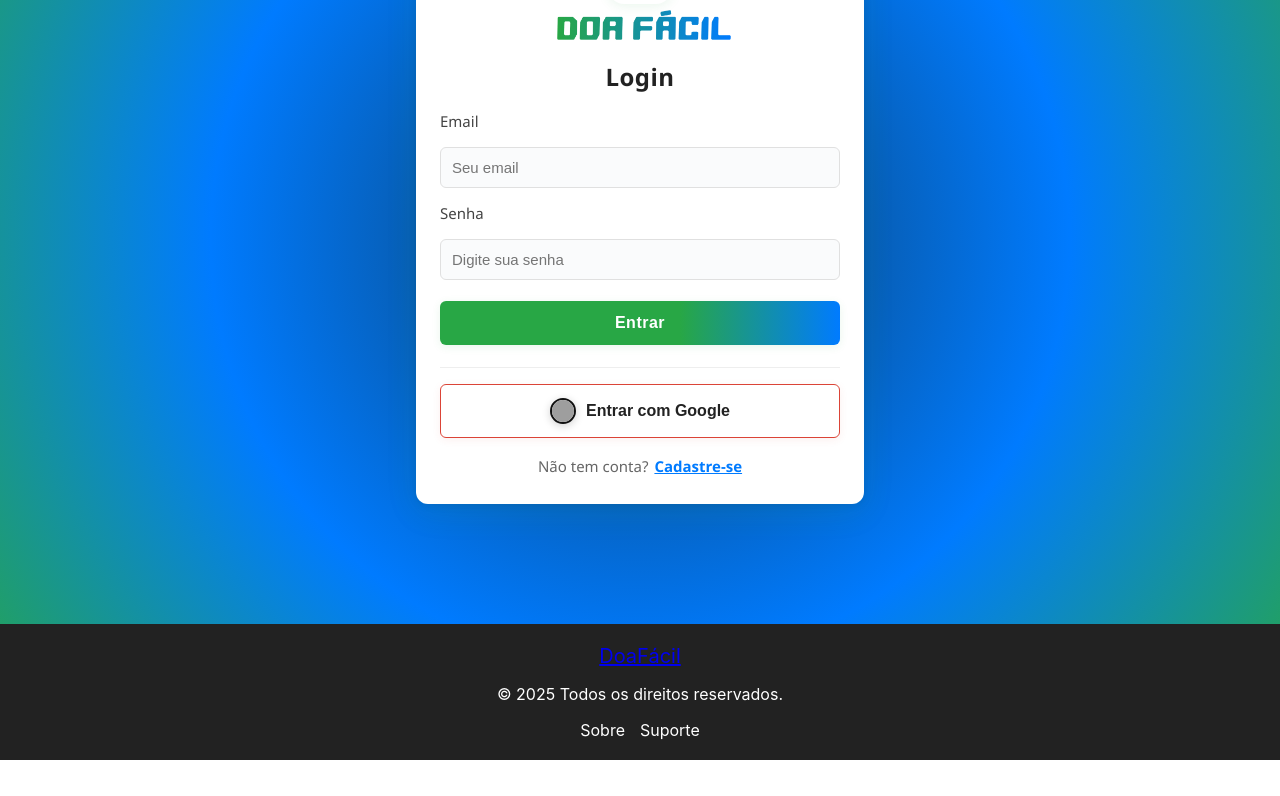
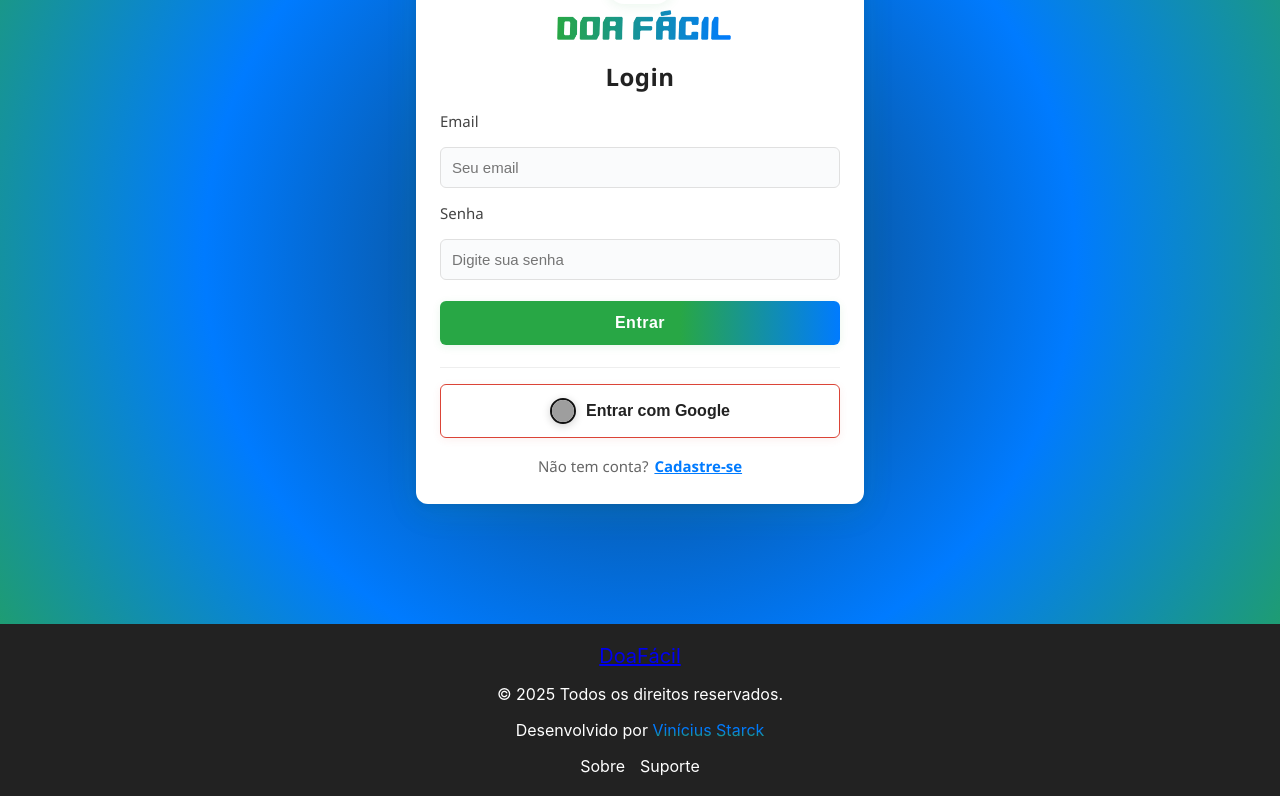
Before and after one commit to Vini-Starck/DoaFacil, a React (Create React App) app: page /login in a window 1280 px wide. Shown: the part 284-1080 px from the top of the page. Before the commit the page ends 1044 px from the top, so only its background shows below. Built offline with nearby package versions, Linux system fonts and the light colour scheme; no server answers; grey boxes are pictures that could not be loaded.

Commit message:
Selo Starck no Footer + link portifolio

```diff
--- a/src/components/Footer.js
+++ b/src/components/Footer.js
@@ -12,7 +12,9 @@ const Footer = () => {
         </Link>
       </div>
       <p>© {new Date().getFullYear()} Todos os direitos reservados.</p>
-      <div className="footer-links"> {/* Apply the 'footer-links' class */}
+      <p>Desenvolvido por <a href="https://starck-portifolio.web.app/" target="_blank" rel="noopener noreferrer" style={{ background: 'linear-gradient(#007bff 52%, #28a745 100%)', WebkitBackgroundClip: 'text', WebkitTextFillColor: 'transparent' }}>Vinícius Starck</a></p>
+
+      <div className="footer-links">
         <Link to="/">Sobre</Link>
         <Link to="/support">Suporte</Link>
       </div>
```
